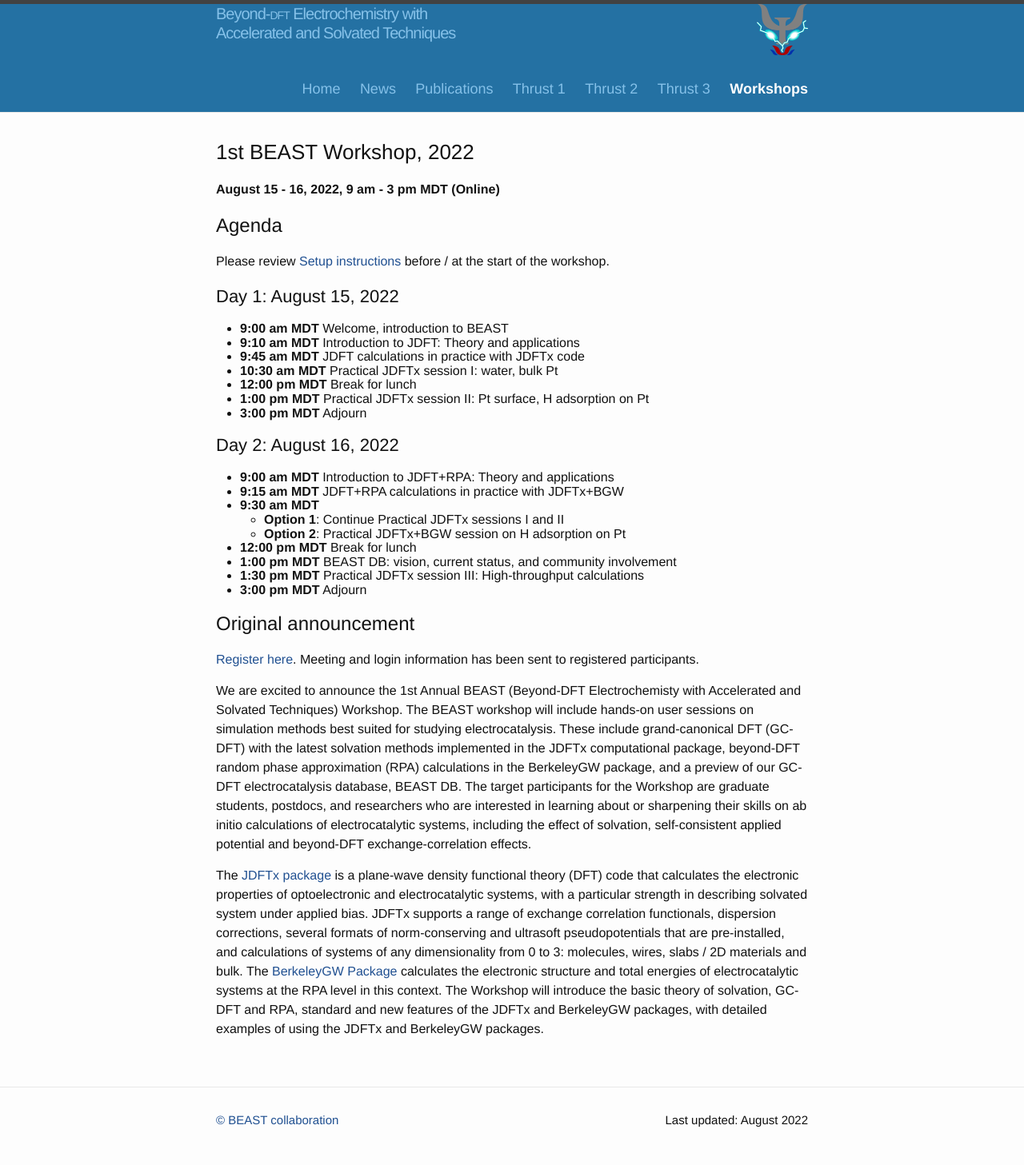
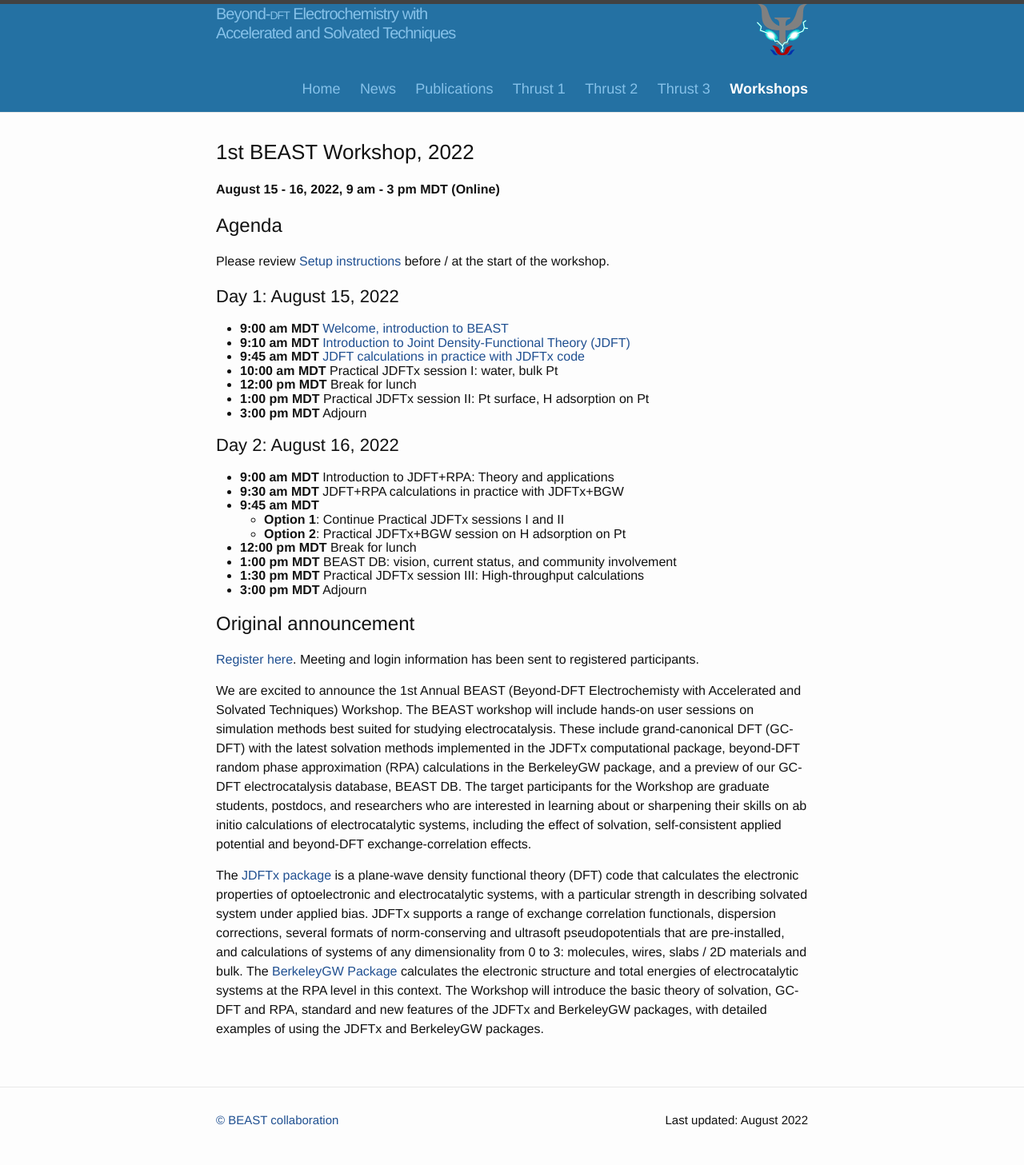
Before and after one commit to shankar1729/beast-echem, a Jekyll site: the page built from workshops/2022/workshop.md, in a window 1280 px wide. Shown: the whole page at 80% size. Built offline with Jekyll 4.4.1, drawn with Linux system fonts in a browser that asks for light colours.

Commit message:
Added slides

```diff
--- a/workshops/2022/workshop.md
+++ b/workshops/2022/workshop.md
@@ -16,10 +16,10 @@ Please review [Setup instructions](setup) before / at the start of the workshop.
 
 ### Day 1: August 15, 2022
 
-+ **9:00 am MDT** Welcome, introduction to BEAST
-+ **9:10 am MDT** Introduction to JDFT: Theory and applications
-+ **9:45 am MDT** JDFT calculations in practice with JDFTx code
-+ **10:30 am MDT** Practical JDFTx session I: water, bulk Pt
++ **9:00 am MDT** [Welcome, introduction to BEAST](beast.pdf)
++ **9:10 am MDT** [Introduction to Joint Density-Functional Theory (JDFT)](jdft.pdf)
++ **9:45 am MDT** [JDFT calculations in practice with JDFTx code](jdftx.pdf)
++ **10:00 am MDT** Practical JDFTx session I: water, bulk Pt
 + **12:00 pm MDT** Break for lunch
 + **1:00 pm MDT**  Practical JDFTx session II: Pt surface, H adsorption on Pt
 + **3:00 pm MDT** Adjourn
@@ -27,8 +27,8 @@ Please review [Setup instructions](setup) before / at the start of the workshop.
 ### Day 2: August 16, 2022
 
 + **9:00 am MDT** Introduction to JDFT+RPA: Theory and applications
-+ **9:15 am MDT** JDFT+RPA calculations in practice with JDFTx+BGW
-+ **9:30 am MDT**
++ **9:30 am MDT** JDFT+RPA calculations in practice with JDFTx+BGW
++ **9:45 am MDT**
    - **Option 1**: Continue Practical JDFTx sessions I and II
    - **Option 2**: Practical JDFTx+BGW session on H adsorption on Pt
 + **12:00 pm MDT** Break for lunch
```
Also changed, not shown: 3 other files.
